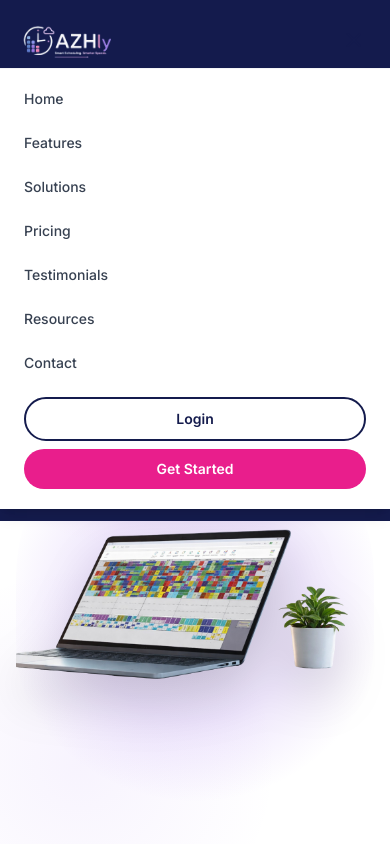
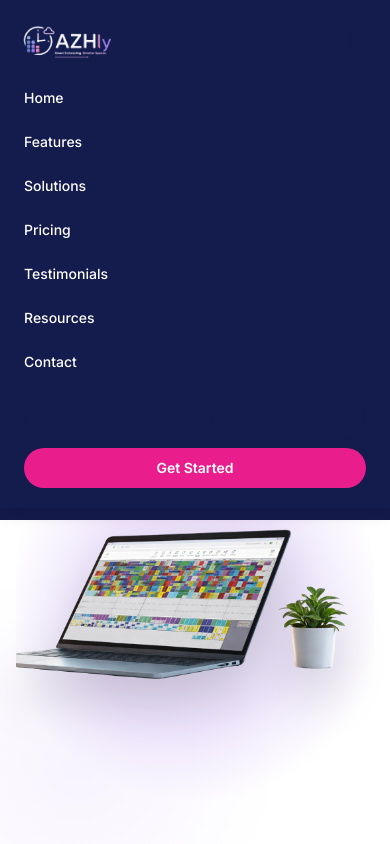
Before and after one commit to pping456/broken, a React (Vite) app in the folder brok/: page / in a window 390 px wide. Both pictures are taken after a click on the button 354 px from the left and 40 px from the top of the page. Shown: the top 844 px of the page. Built offline with nearby package versions, Linux system fonts and the light colour scheme.

Commit message:
changes some

```diff
--- a/brok/src/components/layout/Navbar.tsx
+++ b/brok/src/components/layout/Navbar.tsx
@@ -117,13 +117,13 @@ export default function Navbar() {
 
         {/* Mobile menu */}
         {mobileOpen && (
-          <div className="lg:hidden bg-white border-t border-gray-100 shadow-lg">
+          <div className="lg:hidden bg-brand-navy shadow-lg">
             <ul className="flex flex-col py-2">
               {navLinks.map((link) => (
                 <li key={link.label}>
                   <a
                     href={link.href}
-                    className="block px-6 py-3 text-sm font-medium text-gray-700 hover:text-brand-pink hover:bg-gray-50"
+                    className="block px-6 py-3 text-sm font-medium text-white hover:text-brand-pink"
                     onClick={(e) => handleNavClick(e, link.href)}
                   >
                     {link.label}
```
